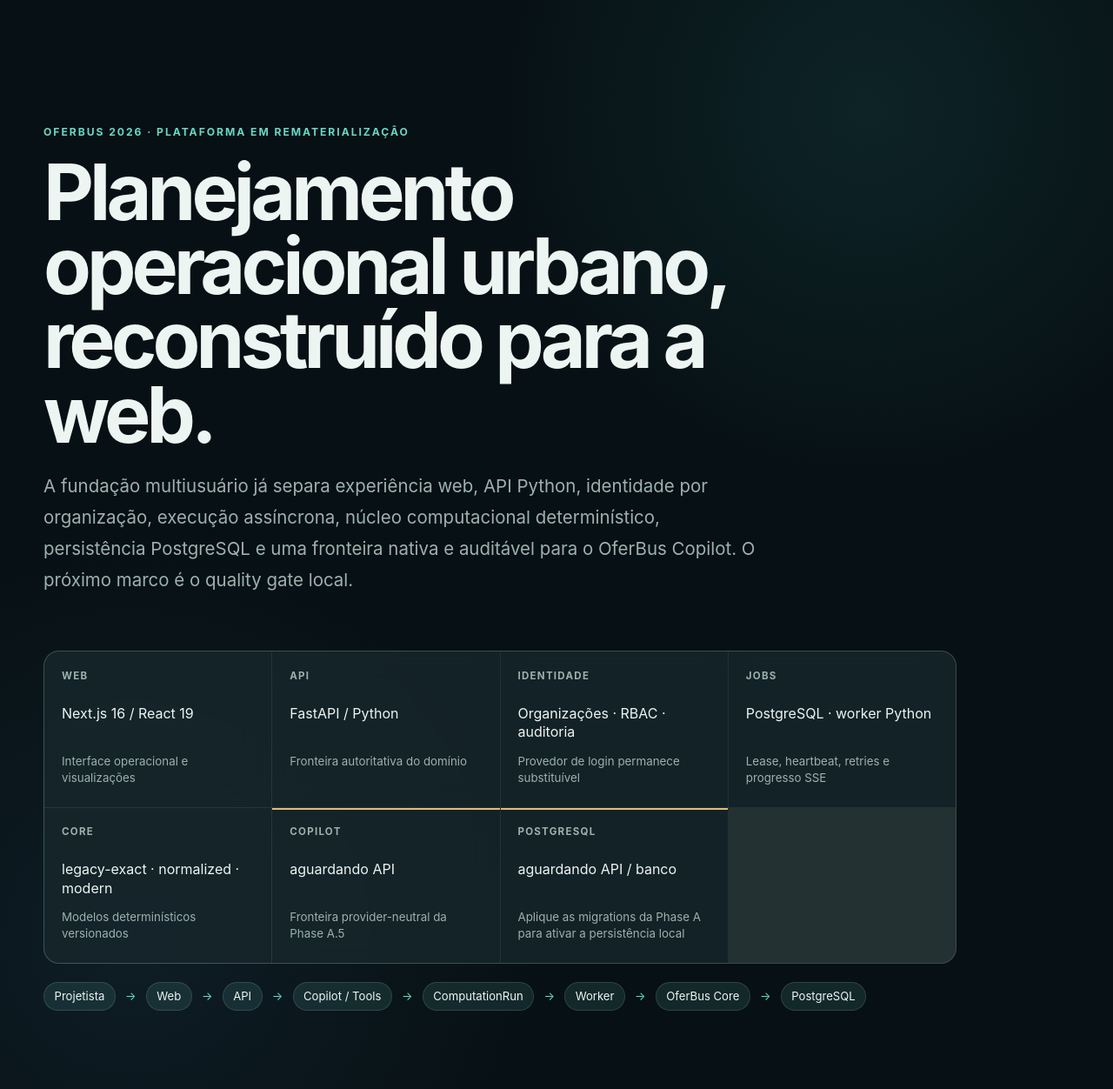
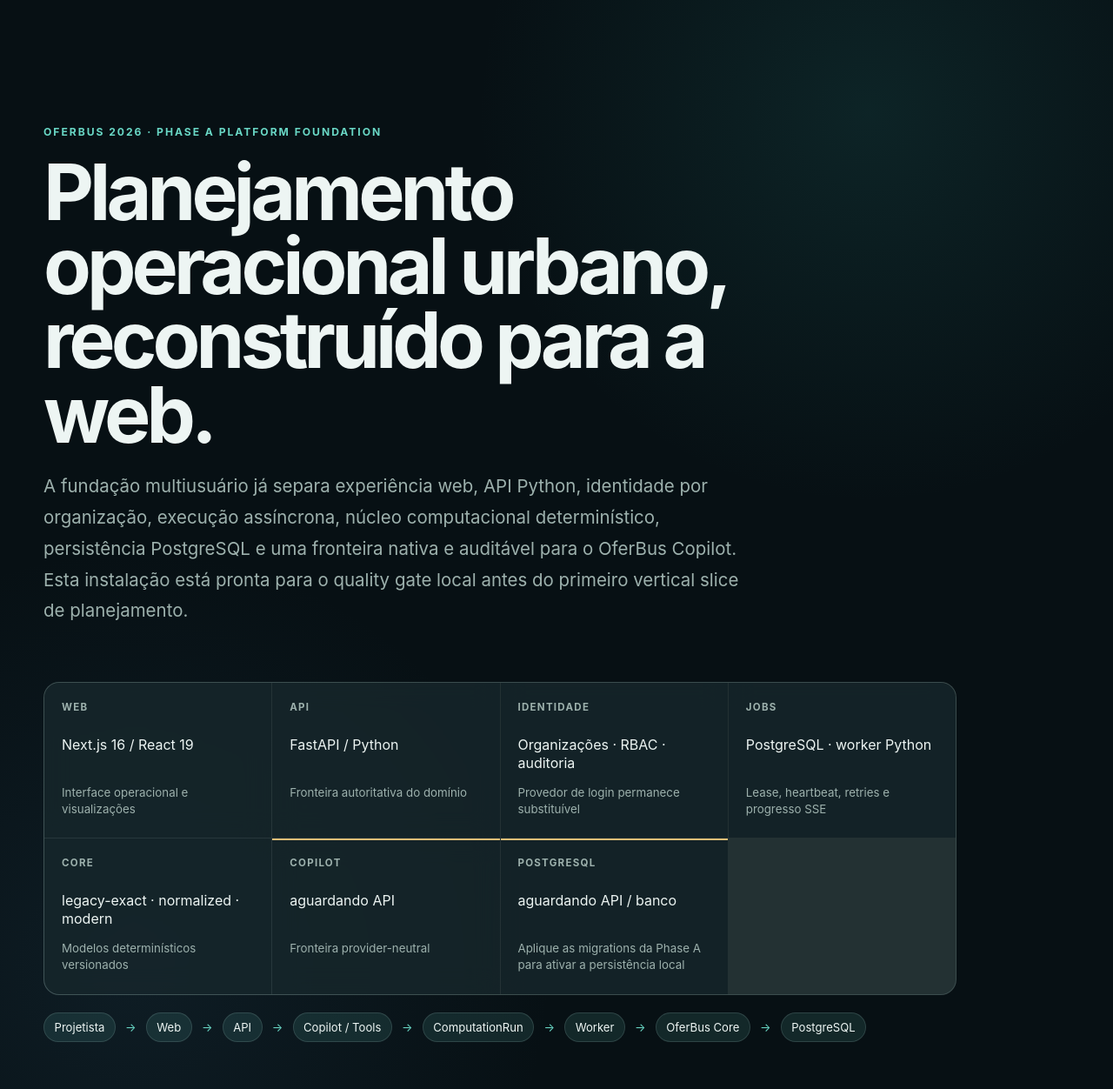
Before and after one commit to rlcancian/oferbus-planejamento-operacao-transporte-publico-urbano, a Next.js app in the folder apps/web/: page / in a window 1280 px wide. Shown: the top 1252 px of the page at 87% size. Built offline with nearby package versions, Linux system fonts and the light colour scheme; no server answers.

Commit message:
ui: mark Phase A foundation ready for local acceptance

```diff
--- a/apps/web/src/app/page.tsx
+++ b/apps/web/src/app/page.tsx
@@ -46,12 +46,13 @@
   return (
     <main className="shell">
       <section className="hero">
-        <div className="eyebrow">OferBus 2026 · plataforma em rematerialização</div>
+        <div className="eyebrow">OferBus 2026 · Phase A platform foundation</div>
         <h1>Planejamento operacional urbano, reconstruído para a web.</h1>
         <p>
           A fundação multiusuário já separa experiência web, API Python, identidade por organização,
           execução assíncrona, núcleo computacional determinístico, persistência PostgreSQL e uma
-          fronteira nativa e auditável para o OferBus Copilot. O próximo marco é o quality gate local.
+          fronteira nativa e auditável para o OferBus Copilot. Esta instalação está pronta para o
+          quality gate local antes do primeiro vertical slice de planejamento.
         </p>
 
         <div className="status-grid" aria-label="Estado da plataforma">
@@ -63,7 +64,7 @@
           <article className={copilot ? "status-online" : "status-pending"}>
             <strong>Copilot</strong>
             <span>{copilot ? `boundary pronta · ${copilot.provider}` : "aguardando API"}</span>
-            <small>{copilot ? (copilot.configured ? `provider configurado${copilot.model ? ` · ${copilot.model}` : ""}` : "provider LLM ainda não selecionado · SQL direto bloqueado") : "Fronteira provider-neutral da Phase A.5"}</small>
+            <small>{copilot ? (copilot.configured ? `provider configurado${copilot.model ? ` · ${copilot.model}` : ""}` : "provider LLM ainda não selecionado · SQL direto bloqueado") : "Fronteira provider-neutral"}</small>
           </article>
           <article className={readiness ? "status-online" : "status-pending"}>
             <strong>PostgreSQL</strong>
```
